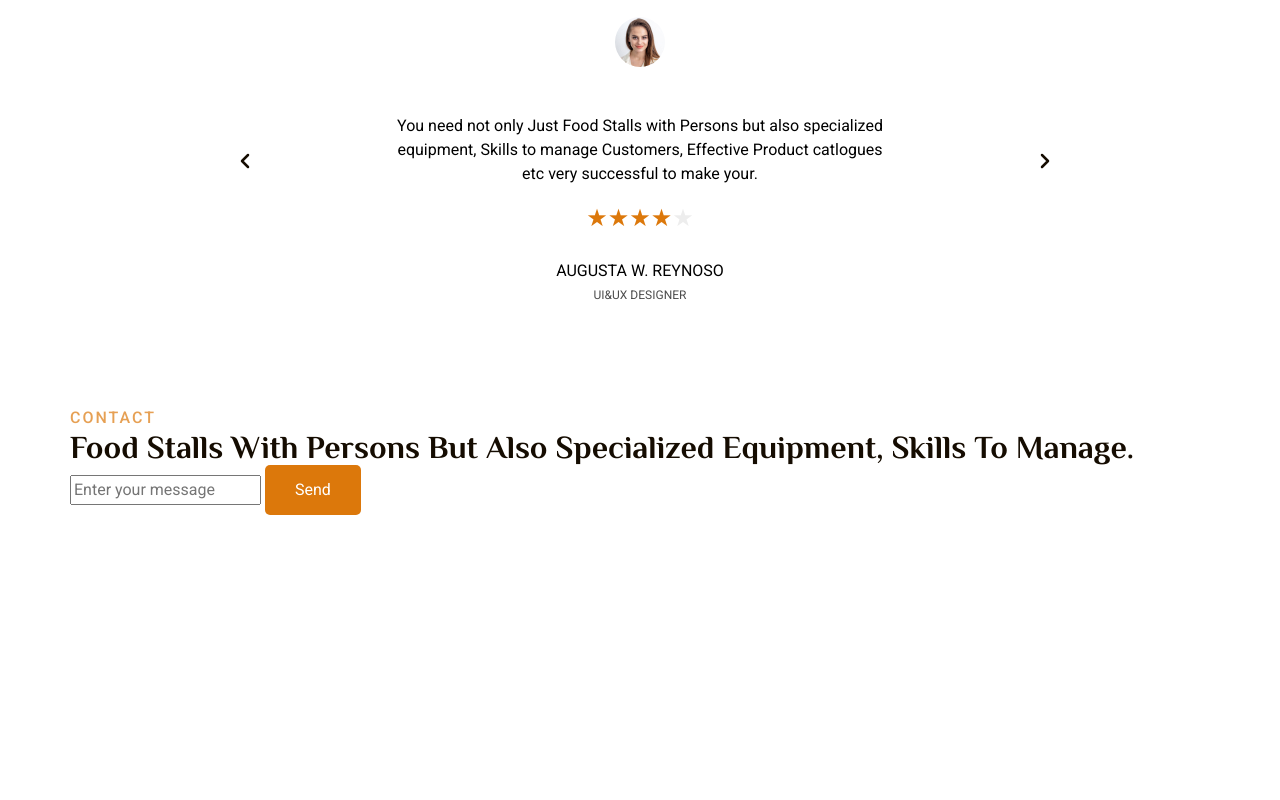
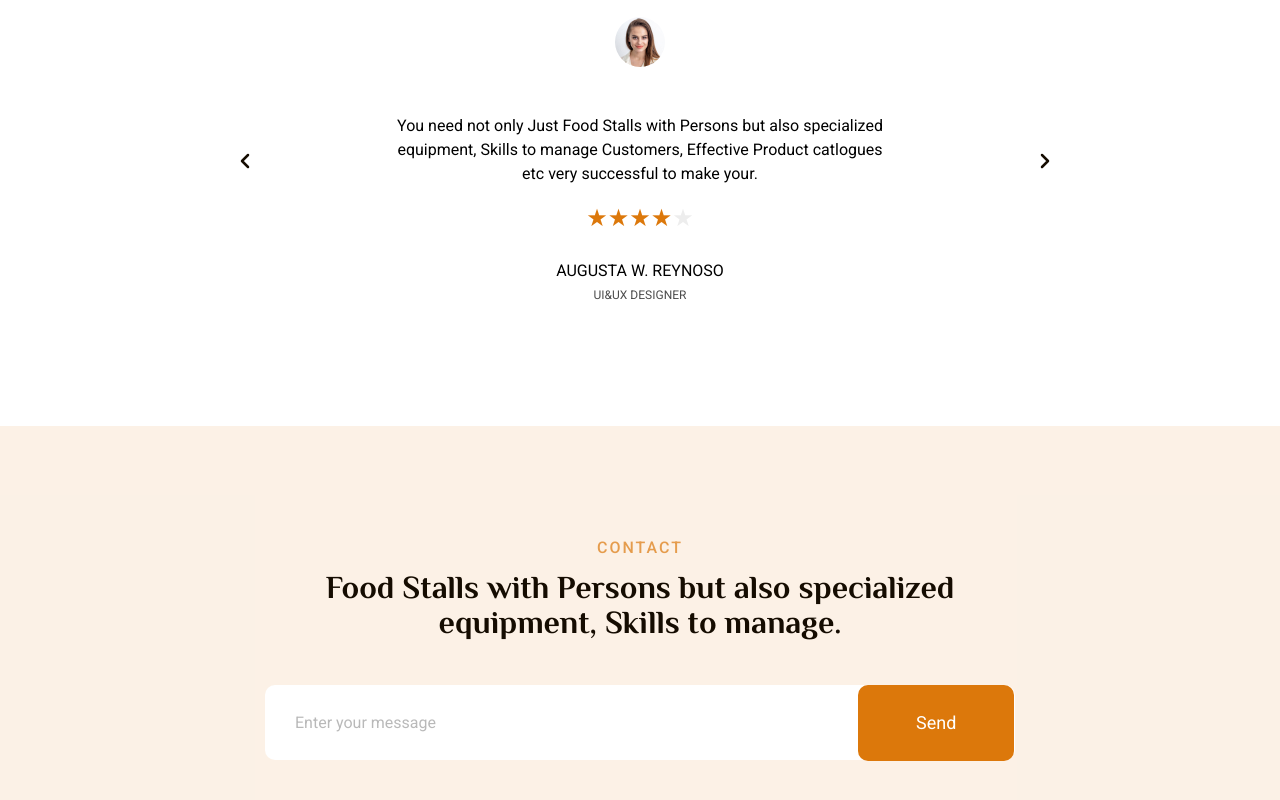
Before and after one commit to Majoxs/food_network, a website: page app/index.html in a window 1280 px wide. Shown: the part 4332-5132 px from the top of the page. Before the commit the page ends 4847 px from the top, so only its background shows below. Drawn offline with Linux system fonts and the light colour scheme.

Commit message:
added Contact block

```diff
--- a/app/scss/style.scss
+++ b/app/scss/style.scss
@@ -403,7 +403,6 @@
 
 .testimonial {
    padding-top: 100px;
-   padding-bottom: 100px;
    &__subtitle {
       text-align: center;
       margin-bottom: 10px;
@@ -489,3 +488,56 @@
 }
 
 //End Testimonial block
+//Start Contact block
+
+.contact {
+   padding-top: 120px;
+   &__wrapper {
+      padding: 110px 0;
+      background-color: rgba($primary, 0.1);
+   }
+
+   &__subtitle {
+      text-align: center;
+      margin-bottom: 10px;
+   }
+
+   &__title {
+      max-width: 750px;
+      margin: 0 auto;
+      text-align: center;
+      text-transform: none;
+      margin-bottom: 45px;
+   }
+}
+
+.input-group {
+   max-width: 750px;
+   margin: 0 auto;
+   position: relative;
+}
+.input-message {
+   max-width: 750px;
+   width: 100%;
+   height: 75px;
+   border-radius: 10px;
+   border: none;
+   padding: 30px 187px 30px 30px;
+   &::placeholder {
+      @extend %text-font;
+      font-size: 16px;
+      opacity: 0.5;
+   }
+}
+.button-message {
+   position: absolute;
+   @extend %text-font;
+   padding: 28px 57px;
+   border-radius: 10px;
+   font-size: 18px;
+   line-height: 18px;
+   font-weight: 400;
+   margin-left: -157px;
+}
+
+//End Contact block
```
Also changed, not shown: app/css/style.min.css.
